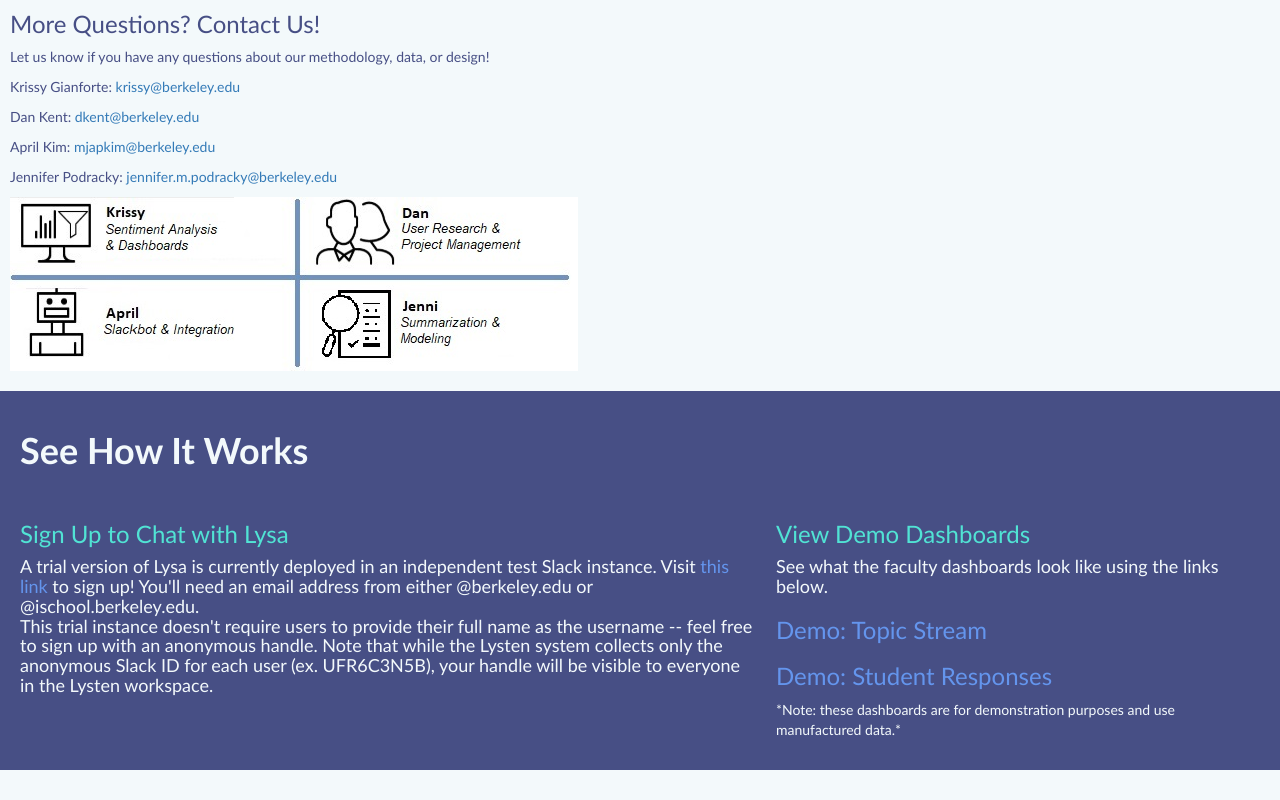
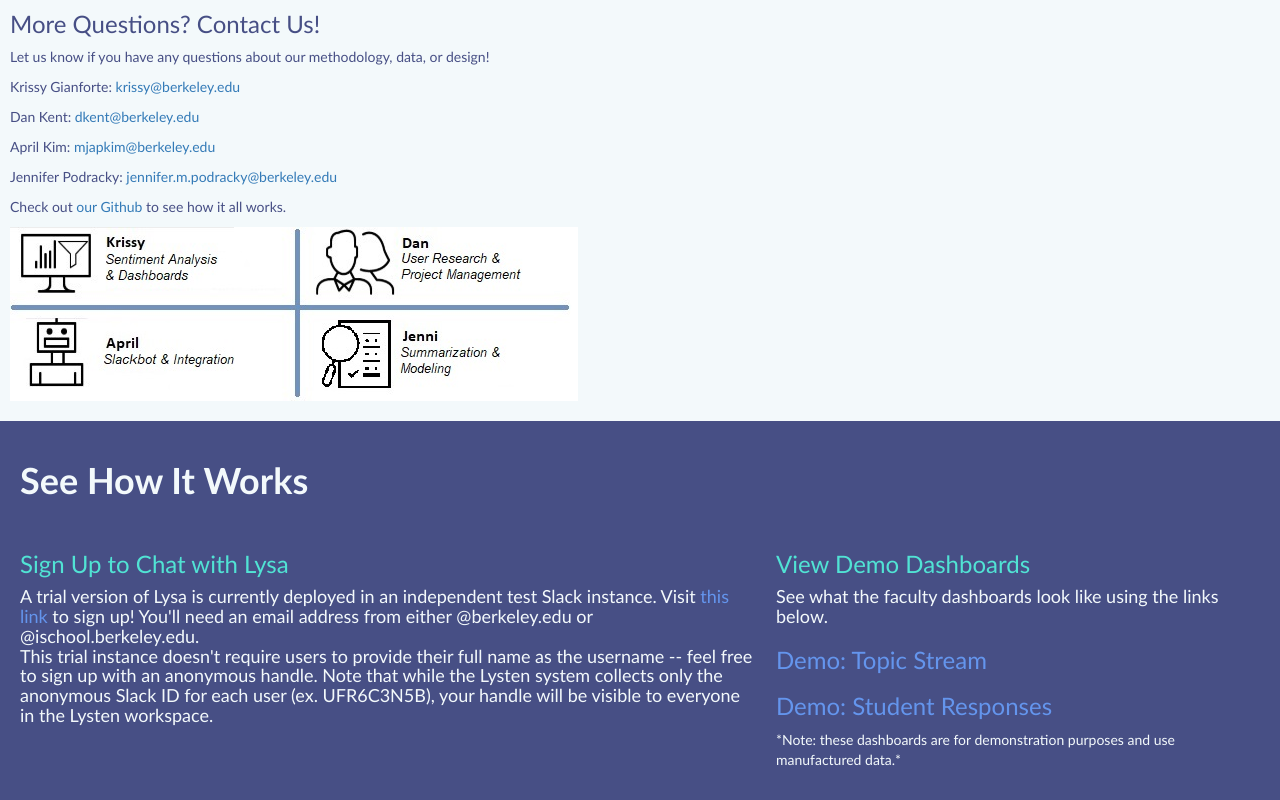
Before and after one commit to jmercado14/w210-spring2019-final-project, a plain HTML site: page dashboard/about.html in a window 1280 px wide. Shown: the part 1133-1933 px from the top of the page. Before the commit the page ends 1903 px from the top, so only its background shows below. Drawn offline with Linux system fonts and the light colour scheme.

Commit message:
added Github link to About page

```diff
--- a/dashboard/about.html
+++ b/dashboard/about.html
@@ -97,7 +97,7 @@
       <p>April Kim: <a href="mailto:mjapkim@berkeley.edu">mjapkim@berkeley.edu</a> </p>
       <p>Jennifer Podracky: <a href="mailto:jennifer.m.podracky@berkeley.edu">jennifer.m.podracky@berkeley.edu</a> </p>
 
-
+      <p>Check out <a href="https://github.com/jmercado14/w210-spring2019-final-project/">our Github</a> to see how it all works.</p>
       <p> <img src='logos/team_roles_icons.jpg'> </p>
         </div>
     <!-- page content -->
```
